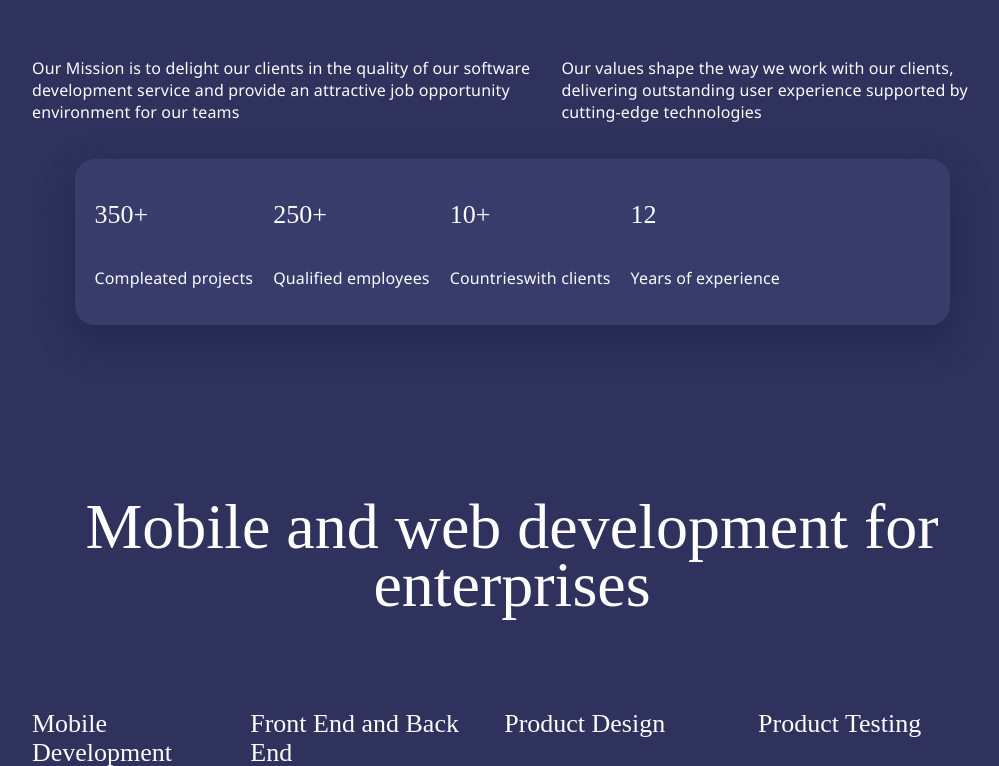
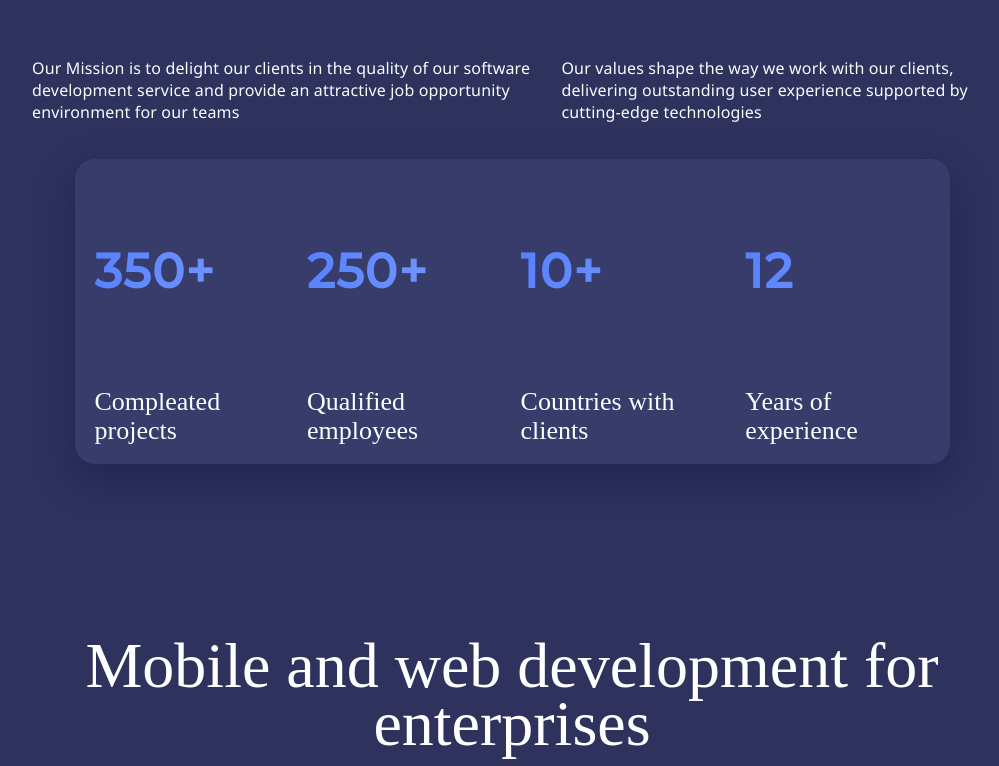
Before and after one commit to Sh0g/secondstage, a PHP site: page /new_index.html in a window 1280 px wide. Shown: the part 1869-2635 px from the top of the page, without its empty margins (128-1127 px from the left). Run offline with PHP 8.4, Linux system fonts and the light colour scheme; some web fonts are replaced.

Commit message:
added Monserat Alternative in h4 and some corrections in design

```diff
--- a/new_index.css
+++ b/new_index.css
@@ -1,6 +1,7 @@
 @import url('https://fonts.googleapis.com/css2?family=Noto+Sans&display=swap');
 @import url('https://fonts.googleapis.com/css2?family=Forum&family=Noto+Sans&display=swap');
 @import url('https://fonts.googleapis.com/css2?family=Forum&family=Noto+Sans&family=Ubuntu&display=swap');
+@import url('https://fonts.googleapis.com/css2?family=Montserrat+Alternates:wght@500&display=swap');
 html{
     background: #2E325C
 }
@@ -76,6 +77,22 @@ header{
     font-size: 64px;
     line-height: 58px;
     color:#FFFFFF;
+  }
+
+  h4{
+    font-family: 'Montserrat Alternates';
+    font-style: normal;
+    font-weight: 600;
+    font-size: 48px;
+    line-height: 59px;
+
+    /* identical to box height */
+    letter-spacing: 0.03em;
+
+    background: linear-gradient(110.3deg, #4F7CFF -14.81%, #7FA0FF 100.93%);
+    -webkit-background-clip: text;
+    -webkit-text-fill-color: transparent;
+    background-clip: text;
   }
 
   .blue-input{
--- a/new_index.html
+++ b/new_index.html
@@ -80,20 +80,20 @@
     </div>
     <div class="blue-box flex-container">
         <div class="text-box-mobile limit-width">
-            <h2>350+</h2>
-            <h3>Compleated projects</h3>
+            <h4>350+</h4>
+            <h2>Compleated projects</h2>
         </div>
         <div class="text-box-mobile limit-width">
-            <h2>250+</h2>
-            <h3>Qualified employees</h3>
+            <h4>250+</h4>
+            <h2>Qualified employees</h2>
         </div>
         <div class="text-box-mobile limit-width">
-            <h2>10+</h2>
-            <h3>Countrieswith clients</h3>
+            <h4>10+</h4>
+            <h2>Countries with clients</h2>
             </div>
         <div class="text-box-mobile limit-width">
-            <h2>12</h2>
-            <h3>Years of experience</h3>
+            <h4>12</h4>
+            <h2>Years of experience</h2>
         </div>
         </div>
     </div>
@@ -201,8 +201,7 @@
         <div class="text-box-mobile limit-width">
             <img src="public/rocket-sharp 1.png">
             <h2>Phone</h2>
-            <h3>(+33)655593288</h3>
-            <h3>(+33)700555927</h3>
+            <h3>(+33)655593288 & (+33)700555927</h3>
         </div>
         <div class="text-box-mobile limit-width">
             <img src="public/trophy-sharp 1.png">
--- a/src/blocks/modules/footer/footer.pug
+++ b/src/blocks/modules/footer/footer.pug
@@ -7,8 +7,7 @@ section#contact
     .text-box-mobile.limit-width
       img(src='./img/rocket-sharp 1.png')
       h2 Phone
-      h3 (+33)655593288
-      h3 (+33)700555927
+      h3 (+33)655593288 &amp; (+33)700555927
     .text-box-mobile.limit-width
       img(src='./img/trophy-sharp 1.png')
       h2 Email
--- a/src/styles/base/_fonts.scss
+++ b/src/styles/base/_fonts.scss
@@ -7,6 +7,7 @@
 @import url('https://fonts.googleapis.com/css2?family=Noto+Sans&display=swap');
 @import url('https://fonts.googleapis.com/css2?family=Forum&family=Noto+Sans&display=swap');
 @import url('https://fonts.googleapis.com/css2?family=Forum&family=Noto+Sans&family=Ubuntu&display=swap');
+@import url('https://fonts.googleapis.com/css2?family=Montserrat+Alternates:wght@500&display=swap');
 
 body {
    font-family: 'Noto Sans';
```
Also changed, not shown: src/blocks/modules/section2/section2.pug (+8 -8 lines), src/styles/base/_general.scss (+16 -0 lines).
